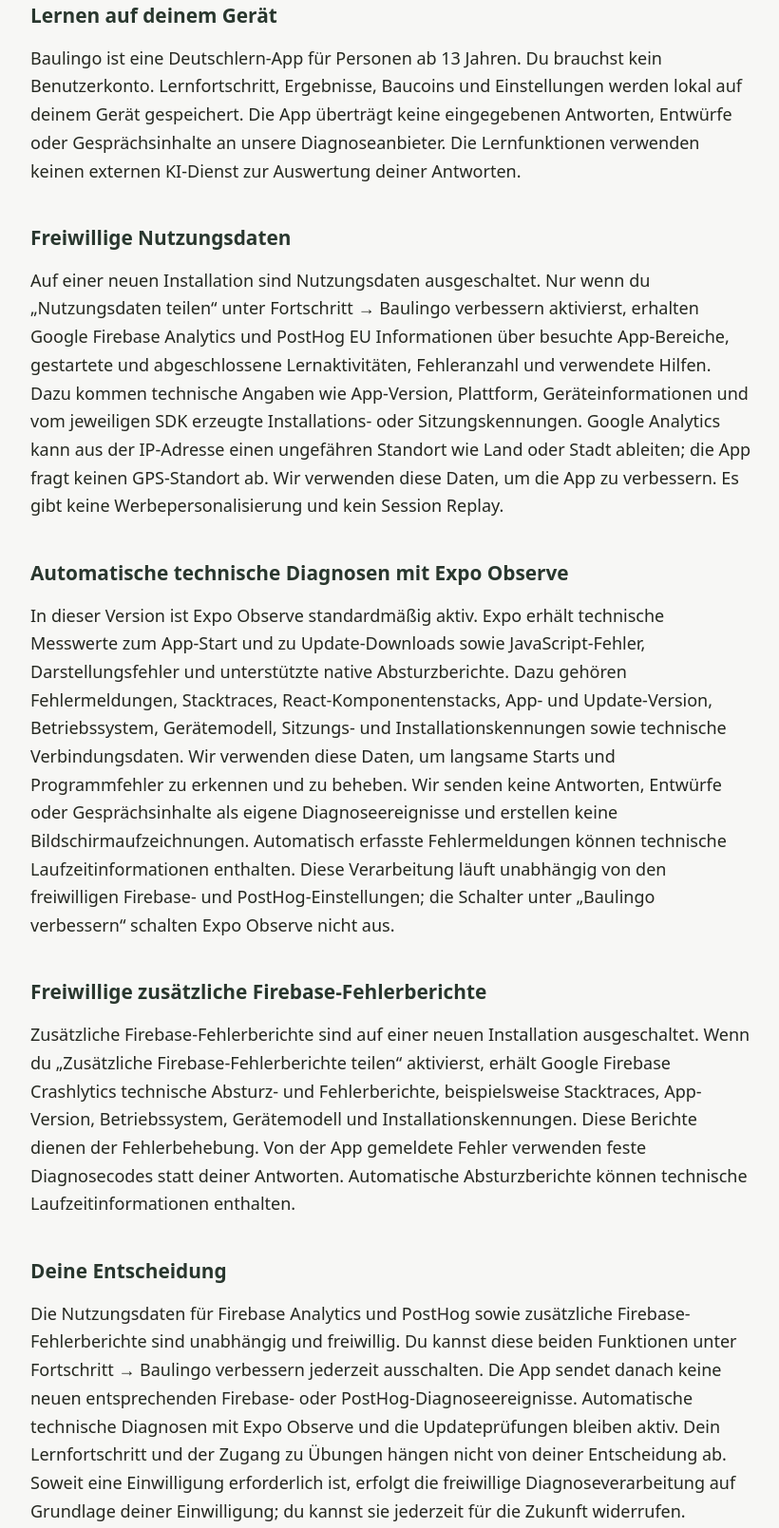
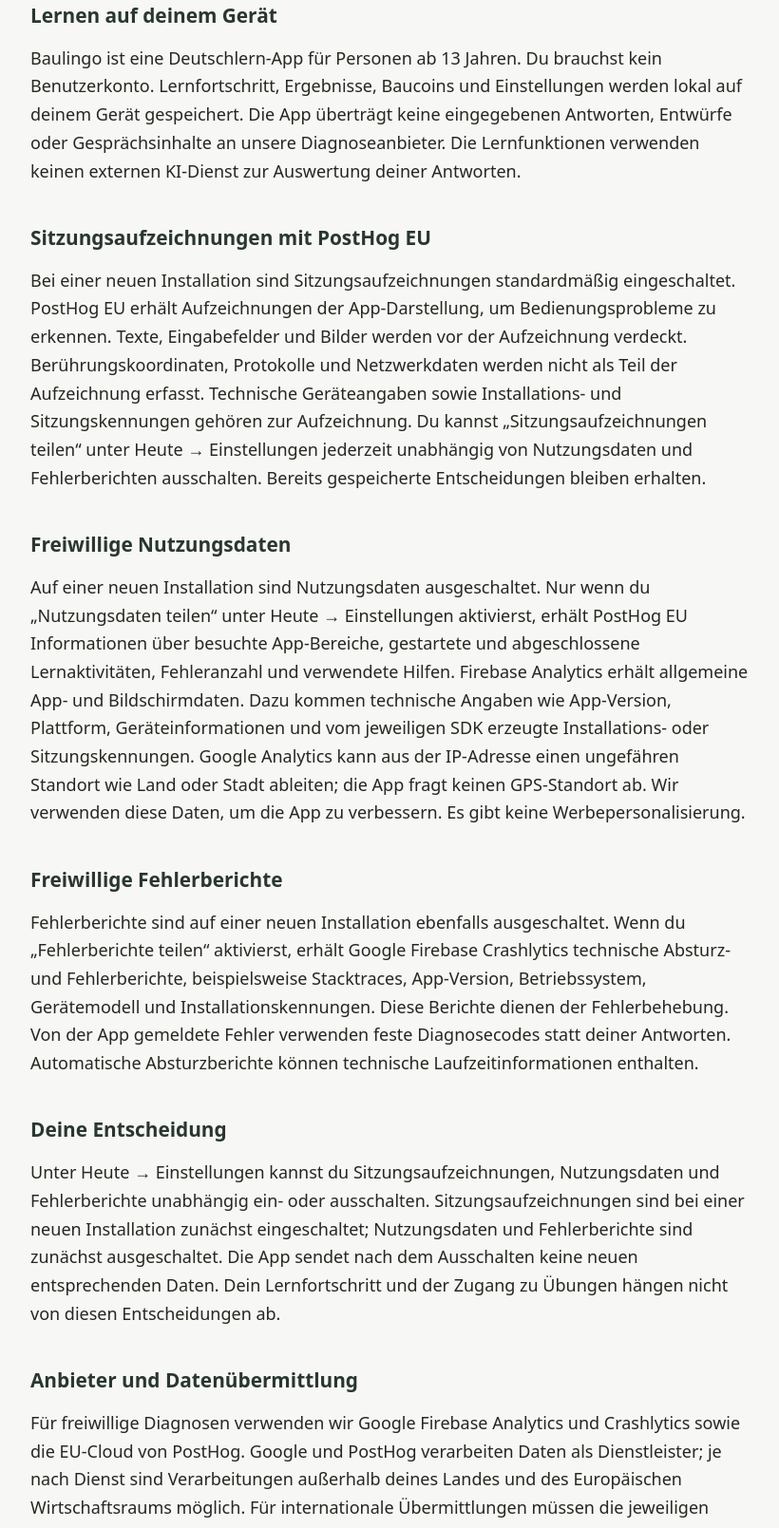
Before and after one commit to mahmutyoung/baulingo-site, a plain HTML site: page privacy/index.html in a window 1280 px wide. Shown: the part 422-2031 px from the top of the page at 95% size, without its empty margins (228-1048 px from the left). Drawn offline with Linux system fonts and the light colour scheme.

Commit message:
Align privacy notice with independent default-on masked replay and Heute settings

```diff
--- a/privacy/index.html
+++ b/privacy/index.html
@@ -4,13 +4,13 @@
 <meta http-equiv="Content-Security-Policy" content="default-src 'none'; style-src 'unsafe-inline'; base-uri 'none'; form-action 'none'">
 <title>Datenschutz · Baulingo</title>
 <style>body{margin:0;background:#F7F7F5;color:#252820;font:18px/1.65 system-ui,sans-serif}main{max-width:760px;padding:40px 22px 70px;margin:auto}h1,h2{line-height:1.25;color:#29372E}h1{font-size:2.2rem}h2{font-size:1.3rem;margin-top:2em}p{overflow-wrap:anywhere}a{color:#29372E}a:focus-visible{outline:3px solid #78866A;outline-offset:4px}.brand{font-weight:700;letter-spacing:.03em}.draft{padding:16px;border:2px solid #884337}</style></head>
-<body><main><p class="brand"><a href="../">Baulingo</a></p><h1>Datenschutz</h1><p>Stand: 2026-10-21</p>
+<body><main><p class="brand"><a href="../">Baulingo</a></p><h1>Datenschutz</h1><p>Stand: 2026-10-22</p>
 <section><h2>Verantwortlich und Kontakt</h2><p>Mahmut Genc<br>Echterdingen, Germany<br>mahmutyoung@gmail.com</p></section>
 <section><h2>Lernen auf deinem Gerät</h2><p>Baulingo ist eine Deutschlern-App für Personen ab 13 Jahren. Du brauchst kein Benutzerkonto. Lernfortschritt, Ergebnisse, Baucoins und Einstellungen werden lokal auf deinem Gerät gespeichert. Die App überträgt keine eingegebenen Antworten, Entwürfe oder Gesprächsinhalte an unsere Diagnoseanbieter. Die Lernfunktionen verwenden keinen externen KI-Dienst zur Auswertung deiner Antworten.</p></section>
-<section><h2>Freiwillige Nutzungsdaten</h2><p>Auf einer neuen Installation sind Nutzungsdaten ausgeschaltet. Nur wenn du „Nutzungsdaten teilen“ unter Fortschritt → Baulingo verbessern aktivierst, erhalten Google Firebase Analytics und PostHog EU Informationen über besuchte App-Bereiche, gestartete und abgeschlossene Lernaktivitäten, Fehleranzahl und verwendete Hilfen. Dazu kommen technische Angaben wie App-Version, Plattform, Geräteinformationen und vom jeweiligen SDK erzeugte Installations- oder Sitzungskennungen. Google Analytics kann aus der IP-Adresse einen ungefähren Standort wie Land oder Stadt ableiten; die App fragt keinen GPS-Standort ab. Wir verwenden diese Daten, um die App zu verbessern. Es gibt keine Werbepersonalisierung und kein Session Replay.</p></section>
-<section><h2>Automatische technische Diagnosen mit Expo Observe</h2><p>In dieser Version ist Expo Observe standardmäßig aktiv. Expo erhält technische Messwerte zum App-Start und zu Update-Downloads sowie JavaScript-Fehler, Darstellungsfehler und unterstützte native Absturzberichte. Dazu gehören Fehlermeldungen, Stacktraces, React-Komponentenstacks, App- und Update-Version, Betriebssystem, Gerätemodell, Sitzungs- und Installationskennungen sowie technische Verbindungsdaten. Wir verwenden diese Daten, um langsame Starts und Programmfehler zu erkennen und zu beheben. Wir senden keine Antworten, Entwürfe oder Gesprächsinhalte als eigene Diagnoseereignisse und erstellen keine Bildschirmaufzeichnungen. Automatisch erfasste Fehlermeldungen können technische Laufzeitinformationen enthalten. Diese Verarbeitung läuft unabhängig von den freiwilligen Firebase- und PostHog-Einstellungen; die Schalter unter „Baulingo verbessern“ schalten Expo Observe nicht aus.</p></section>
-<section><h2>Freiwillige zusätzliche Firebase-Fehlerberichte</h2><p>Zusätzliche Firebase-Fehlerberichte sind auf einer neuen Installation ausgeschaltet. Wenn du „Zusätzliche Firebase-Fehlerberichte teilen“ aktivierst, erhält Google Firebase Crashlytics technische Absturz- und Fehlerberichte, beispielsweise Stacktraces, App-Version, Betriebssystem, Gerätemodell und Installationskennungen. Diese Berichte dienen der Fehlerbehebung. Von der App gemeldete Fehler verwenden feste Diagnosecodes statt deiner Antworten. Automatische Absturzberichte können technische Laufzeitinformationen enthalten.</p></section>
-<section><h2>Deine Entscheidung</h2><p>Die Nutzungsdaten für Firebase Analytics und PostHog sowie zusätzliche Firebase-Fehlerberichte sind unabhängig und freiwillig. Du kannst diese beiden Funktionen unter Fortschritt → Baulingo verbessern jederzeit ausschalten. Die App sendet danach keine neuen entsprechenden Firebase- oder PostHog-Diagnoseereignisse. Automatische technische Diagnosen mit Expo Observe und die Updateprüfungen bleiben aktiv. Dein Lernfortschritt und der Zugang zu Übungen hängen nicht von deiner Entscheidung ab. Soweit eine Einwilligung erforderlich ist, erfolgt die freiwillige Diagnoseverarbeitung auf Grundlage deiner Einwilligung; du kannst sie jederzeit für die Zukunft widerrufen.</p></section>
+<section><h2>Sitzungsaufzeichnungen mit PostHog EU</h2><p>Bei einer neuen Installation sind Sitzungsaufzeichnungen standardmäßig eingeschaltet. PostHog EU erhält Aufzeichnungen der App-Darstellung, um Bedienungsprobleme zu erkennen. Texte, Eingabefelder und Bilder werden vor der Aufzeichnung verdeckt. Berührungskoordinaten, Protokolle und Netzwerkdaten werden nicht als Teil der Aufzeichnung erfasst. Technische Geräteangaben sowie Installations- und Sitzungskennungen gehören zur Aufzeichnung. Du kannst „Sitzungsaufzeichnungen teilen“ unter Heute → Einstellungen jederzeit unabhängig von Nutzungsdaten und Fehlerberichten ausschalten. Bereits gespeicherte Entscheidungen bleiben erhalten.</p></section>
+<section><h2>Freiwillige Nutzungsdaten</h2><p>Auf einer neuen Installation sind Nutzungsdaten ausgeschaltet. Nur wenn du „Nutzungsdaten teilen“ unter Heute → Einstellungen aktivierst, erhält PostHog EU Informationen über besuchte App-Bereiche, gestartete und abgeschlossene Lernaktivitäten, Fehleranzahl und verwendete Hilfen. Firebase Analytics erhält allgemeine App- und Bildschirmdaten. Dazu kommen technische Angaben wie App-Version, Plattform, Geräteinformationen und vom jeweiligen SDK erzeugte Installations- oder Sitzungskennungen. Google Analytics kann aus der IP-Adresse einen ungefähren Standort wie Land oder Stadt ableiten; die App fragt keinen GPS-Standort ab. Wir verwenden diese Daten, um die App zu verbessern. Es gibt keine Werbepersonalisierung.</p></section>
+<section><h2>Freiwillige Fehlerberichte</h2><p>Fehlerberichte sind auf einer neuen Installation ebenfalls ausgeschaltet. Wenn du „Fehlerberichte teilen“ aktivierst, erhält Google Firebase Crashlytics technische Absturz- und Fehlerberichte, beispielsweise Stacktraces, App-Version, Betriebssystem, Gerätemodell und Installationskennungen. Diese Berichte dienen der Fehlerbehebung. Von der App gemeldete Fehler verwenden feste Diagnosecodes statt deiner Antworten. Automatische Absturzberichte können technische Laufzeitinformationen enthalten.</p></section>
+<section><h2>Deine Entscheidung</h2><p>Unter Heute → Einstellungen kannst du Sitzungsaufzeichnungen, Nutzungsdaten und Fehlerberichte unabhängig ein- oder ausschalten. Sitzungsaufzeichnungen sind bei einer neuen Installation zunächst eingeschaltet; Nutzungsdaten und Fehlerberichte sind zunächst ausgeschaltet. Die App sendet nach dem Ausschalten keine neuen entsprechenden Daten. Dein Lernfortschritt und der Zugang zu Übungen hängen nicht von diesen Entscheidungen ab.</p></section>
 <section><h2>Anbieter und Datenübermittlung</h2><p>Für freiwillige Diagnosen verwenden wir Google Firebase Analytics und Crashlytics sowie die EU-Cloud von PostHog. Google und PostHog verarbeiten Daten als Dienstleister; je nach Dienst sind Verarbeitungen außerhalb deines Landes und des Europäischen Wirtschaftsraums möglich. Für internationale Übermittlungen müssen die jeweiligen vertraglichen Schutzmaßnahmen gelten. Unabhängig von den Diagnose-Einstellungen stellt die App bei Online-Updateprüfungen eine Verbindung zu Expo her. Dabei fallen technische Verbindungsdaten wie IP-Adresse, Betriebssystem, Updateinformationen und eine zufällige Installationskennung an. Diese Verbindung dient der Bereitstellung passender App-Updates. Wenn du diese öffentliche Webseite aufrufst, verarbeitet GitHub Pages technische Verbindungsdaten, insbesondere die IP-Adresse für Sicherheitszwecke. Baulingo lädt auf dieser Datenschutzseite keine Analyse- oder Werbeskripte.</p></section>
 <section><h2>Speicherung und Löschung</h2><p>Lokale Lerndaten bleiben gespeichert, bis du sie über die Android-App-Einstellungen löschst oder die App deinstallierst. Eine Neuinstallation stellt deinen lokalen Lernfortschritt nicht automatisch wieder her. Das Ausschalten von Diagnosen löscht bereits übermittelte Daten nicht rückwirkend. Die Aufbewahrung bei Diagnoseanbietern richtet sich nach den eingerichteten Aufbewahrungsfristen und den Bedingungen der jeweiligen Dienste. Wende dich für Auskunft oder Löschung bereits übermittelter Daten an den oben genannten Kontakt. Wir identifizieren dich in Diagnosedaten nicht über deinen Namen oder deine E-Mail-Adresse; möglicherweise benötigen wir weitere Angaben, um einen Datensatz zuzuordnen.</p></section>
 <section><h2>Deine Datenschutzrechte</h2><p>Soweit das für dich geltende Datenschutzrecht dies vorsieht, kannst du Auskunft, Berichtigung, Löschung, Einschränkung der Verarbeitung, Datenübertragbarkeit und Widerspruch verlangen. Du kannst eine Einwilligung für die Zukunft widerrufen und dich bei einer zuständigen Datenschutzaufsichtsbehörde beschweren. Wenn für deine freiwillige Diagnoseeinwilligung aufgrund deines Alters die Zustimmung deiner Eltern erforderlich ist, aktiviere die Diagnosefunktionen nur mit dieser Zustimmung.</p></section>
```
